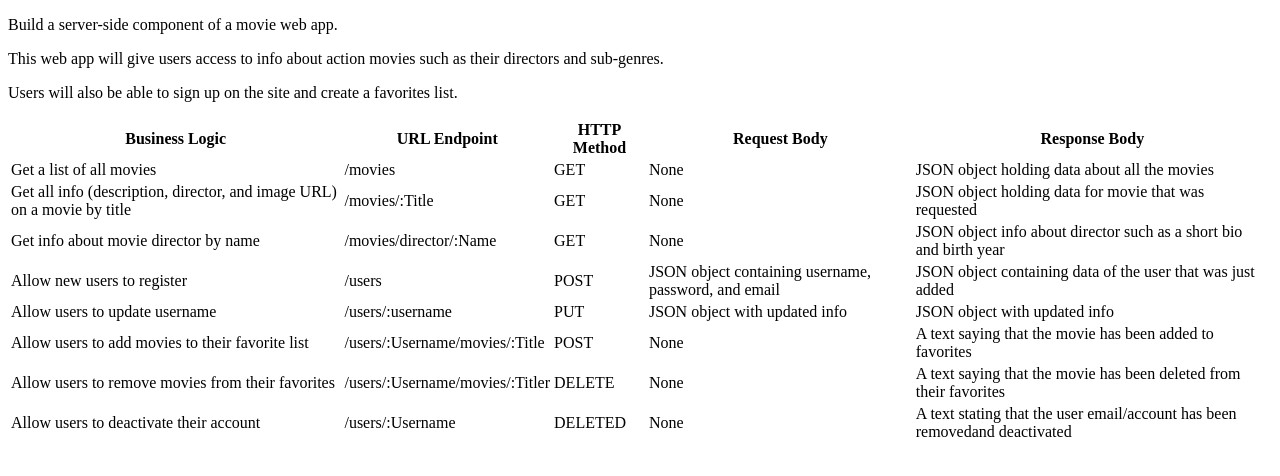
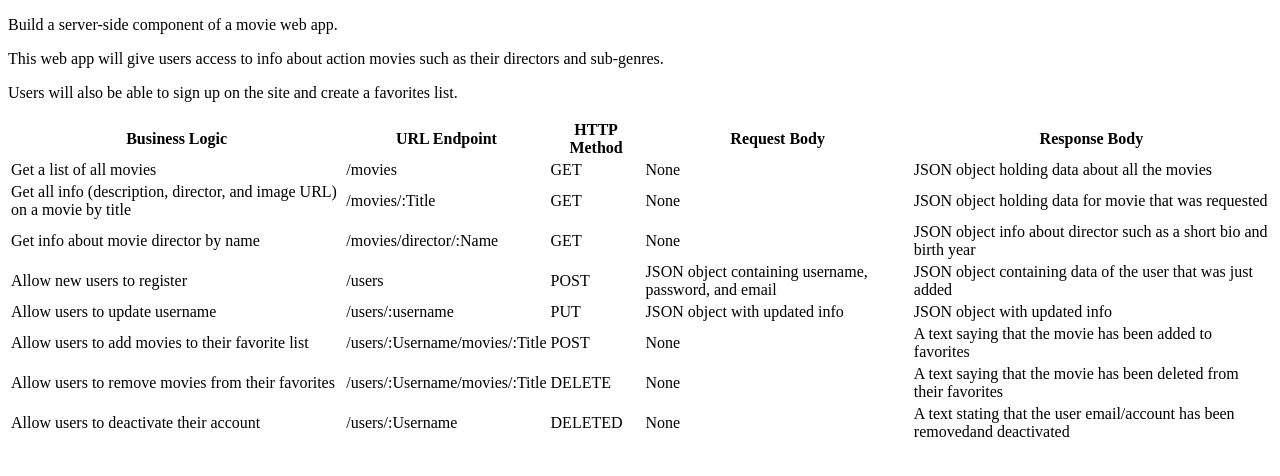
Before and after one commit to warpedpuppy/tb-node-fix, a website: page public/documentation.html in a window 1280 px wide. Shown: the part 152-628 px from the top of the page. Drawn offline with Linux system fonts and the light colour scheme.

Commit message:
fixed typo

```diff
--- a/public/documentation.html
+++ b/public/documentation.html
@@ -80,7 +80,7 @@
 
                 <tr>
                     <td>Allow users to remove movies from their favorites</td>
-                    <td>/users/:Username/movies/:Titler</td>
+                    <td>/users/:Username/movies/:Title</td>
                     <td>DELETE</td>
                     <td>None</td>
                     <td>A text saying that the movie has been deleted from their favorites</td>
```
